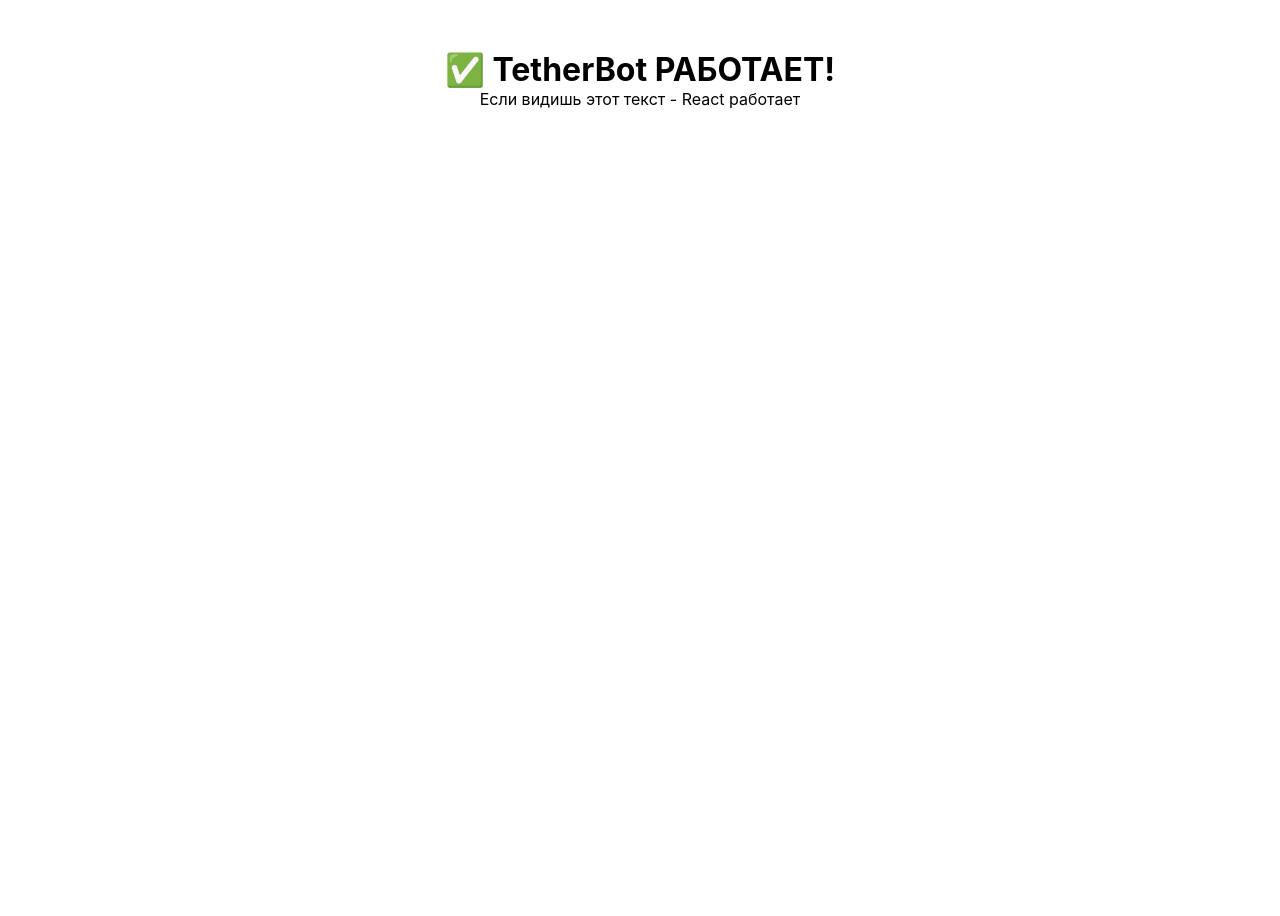
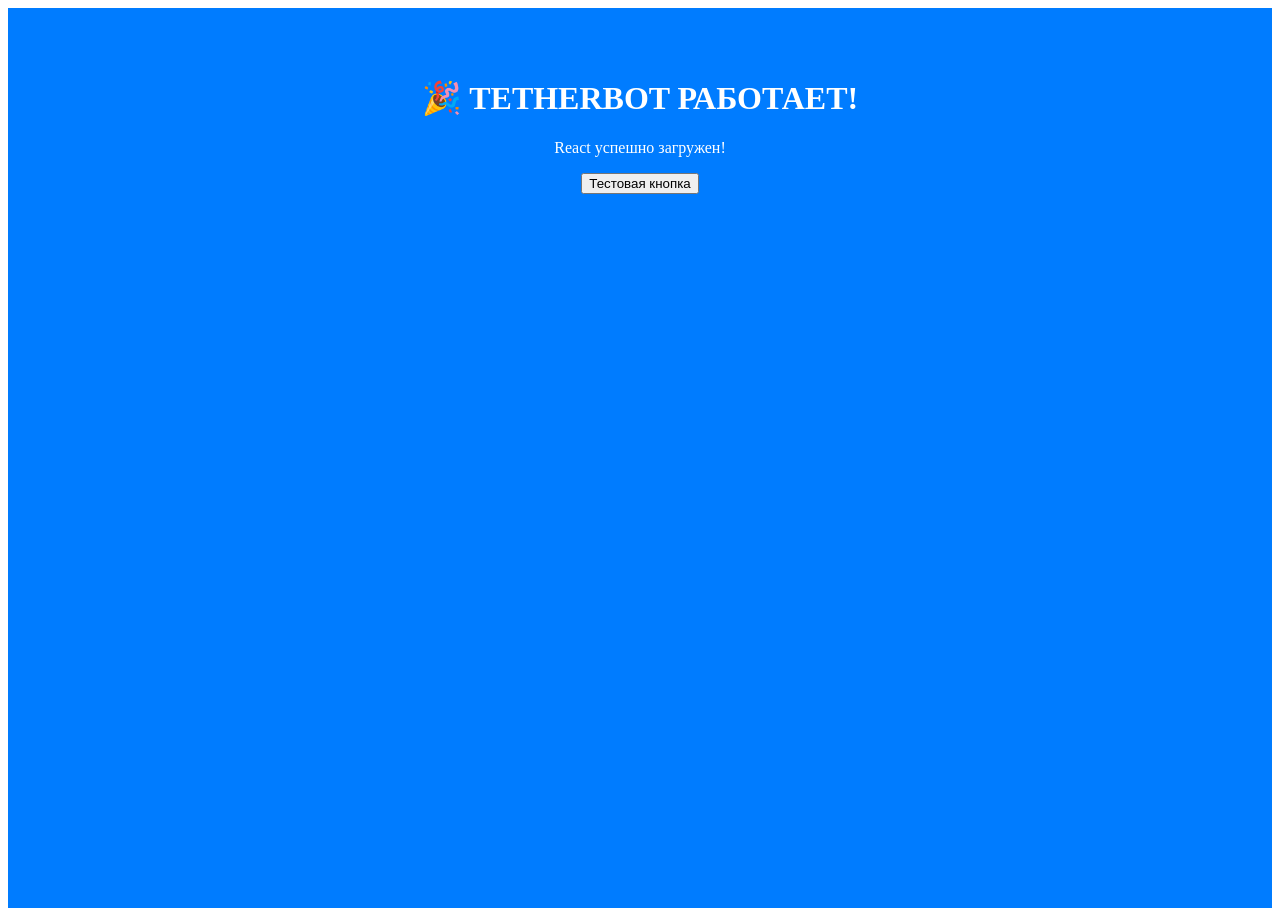
Before and after one commit to kriptokingdm/tetherbot-fixed, a React (Create React App) app: page / in a window 1280 px wide. Before the commit the page ends 800 px from the top, so only its background shows below. Built offline with nearby package versions, Linux system fonts and the light colour scheme.

Commit message:
Fix React with createElement

```diff
--- a/src/App.js
+++ b/src/App.js
@@ -1,12 +1,21 @@
+// src/App.js
 import React from 'react';
-import './App.css';
 
 function App() {
-  return (
-    <div style={{ padding: '50px', textAlign: 'center' }}>
-      <h1>✅ TetherBot РАБОТАЕТ!</h1>
-      <p>Если видишь этот текст - React работает</p>
-    </div>
+  return React.createElement('div', {
+    style: {
+      padding: '50px',
+      textAlign: 'center',
+      backgroundColor: '#007cff',
+      color: 'white',
+      minHeight: '100vh'
+    }
+  },
+    React.createElement('h1', null, '🎉 TETHERBOT РАБОТАЕТ!'),
+    React.createElement('p', null, 'React успешно загружен!'),
+    React.createElement('button', {
+      onClick: () => alert('Кнопка работает!')
+    }, 'Тестовая кнопка')
   );
 }
 
```
